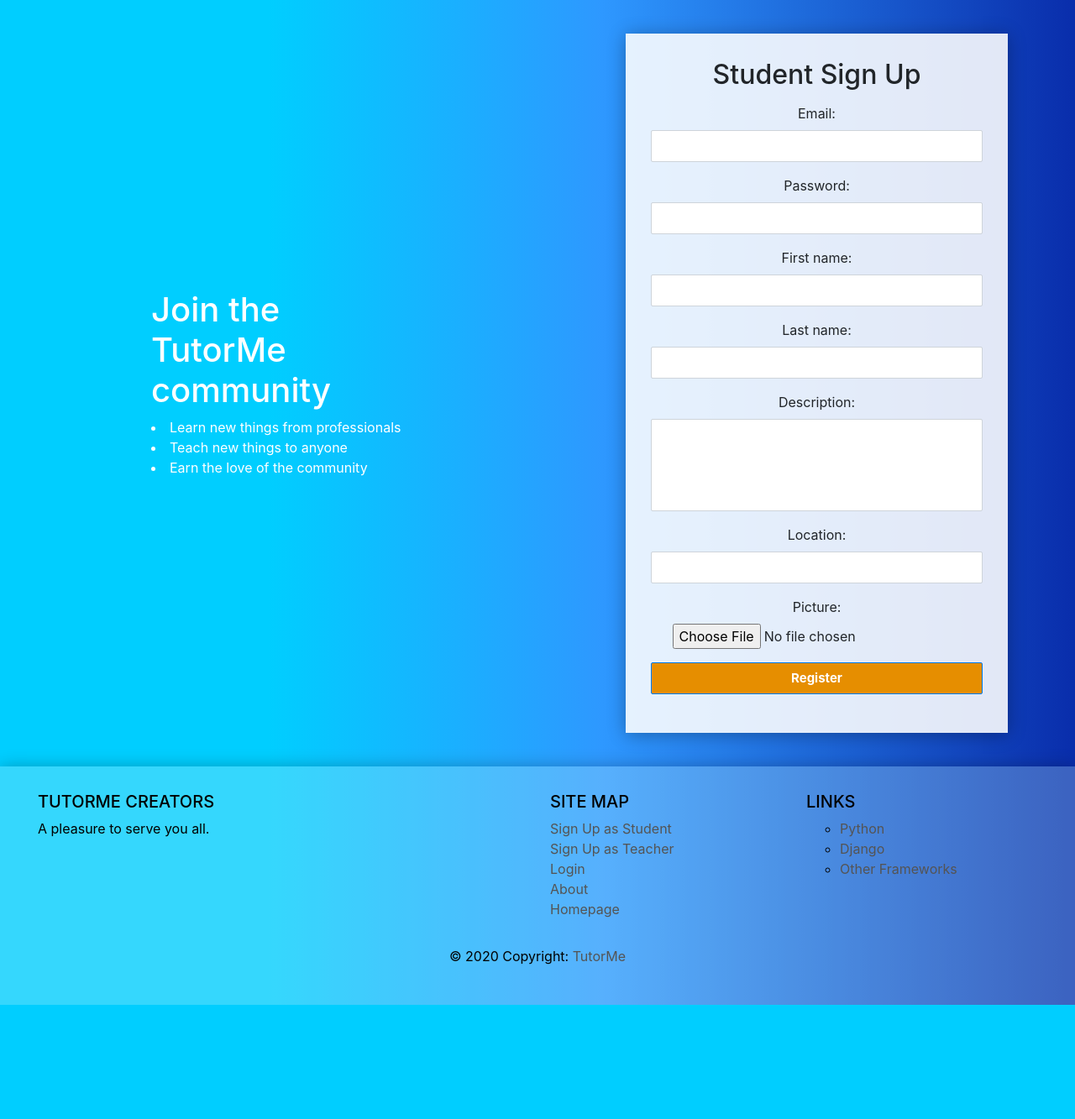
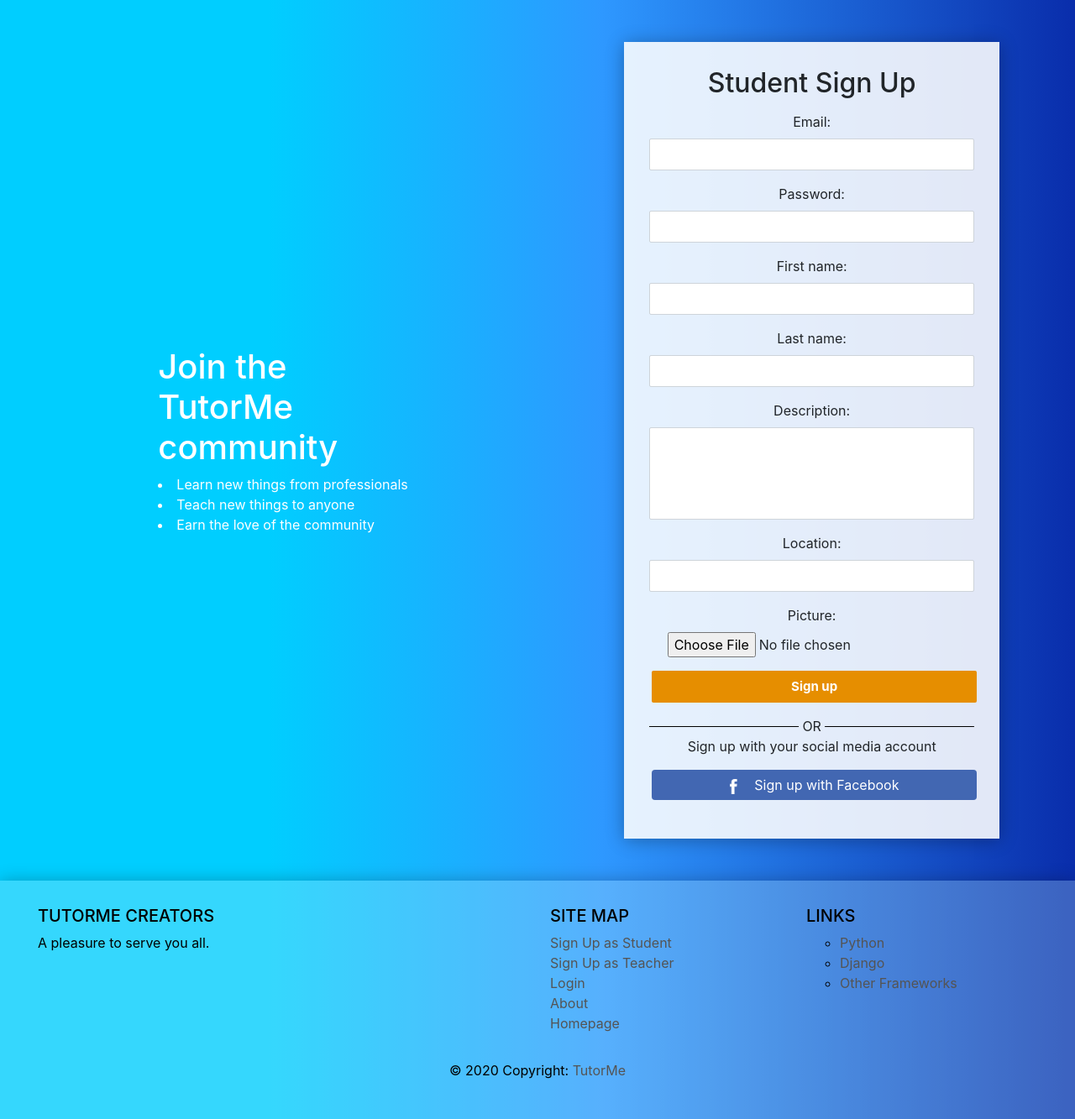
Before and after one commit to panagiotisp95/tutorme, a Django app: page /tutorme/register_student/ in a window 1280 px wide. Shown: the whole page at 84% size. Before the commit the page ends 1197 px from the top, so only its background shows below. Run offline with Django 3.2, Linux system fonts and the light colour scheme; data comes from the database, SQL or seed files in the repository; both versions use the stored data as it was after the commit; some libraries are stand-ins or nearby versions.

Commit message:
testing facebook login

```diff
--- a/TutorMe/static/css/register.css
+++ b/TutorMe/static/css/register.css
@@ -10,7 +10,7 @@
 }
 
 .register-done{
-    margin-bottom: 15px;
+    margin-top: 30px;
     background: #ffffffe0;
     box-shadow: 0px 2px 20px rgba(0, 0, 0, 0.3);
     padding: 30px;
@@ -60,3 +60,33 @@
 textarea {
    resize: none;
 }
+
+.btn {
+    border: none;
+    margin: 10px 3px 0;
+    opacity: 1;
+}
+
+.fb {
+    background: #4267B2;
+}
+
+.separator {
+    display: flex;
+    align-items: center;
+    text-align: center;
+}
+
+.separator::before, .separator::after {
+    content: '';
+    flex: 1;
+    border-bottom: 1px solid #000;
+}
+
+.separator::before {
+    margin-right: .25em;
+}
+
+.separator::after {
+    margin-left: .25em;
+}
--- a/TutorMe/static/javascript/register.js
+++ b/TutorMe/static/javascript/register.js
@@ -14,3 +14,8 @@ $(document).ready(function () {
         }
     });
 });
+
+function register(){
+    registerURL = $('#user_form').attr('action');
+    attemptLogin(registerURL);
+}
--- a/TutorMe/templates/tutorme/base.html
+++ b/TutorMe/templates/tutorme/base.html
@@ -72,6 +72,7 @@
             </div>
         </footer>
     </body>
+    <script src="{% static 'javascript/base.js' %}"></script>
     {% block afterBody_block %}
     {% endblock %}
 </html>
--- a/TutorMe/templates/tutorme/register.html
+++ b/TutorMe/templates/tutorme/register.html
@@ -11,13 +11,13 @@
 
 {% block body_block %}
     <div class="container">
-        <div class="row">
-            {% if registered %}
-                <div class="register-done">
-                    <strong>Thank you for registering!</strong><br>
-                    <a href="{% url 'tutorme:index' %}">Return to the homepage.</a> <br/>
-                </div>
-            {% else %}
+        {% if registered %}
+            <div class="register-done">
+                <strong>{{ registered_message }}</strong><br>
+                <a href="{% url 'tutorme:index' %}">Return to the login page.</a> <br/>
+            </div>
+        {% else %}
+            <div class="row centered">
                 <div class="col-md-5 offset-md-1 my-auto left">
                     <div class="join white-text">
                         <h1>Join the TutorMe community</h1>
@@ -40,13 +40,21 @@
                                 {{ teacher_form.as_p }}
                             {% endif %}
                             <div class="form-group">
-                                <button type="submit" name="submit" class="btn btn-primary login-btn btn-block">Register</button>
+                                <button type="submit" name="submit" class="btn btn-primary login-btn btn-block">Sign up</button>
+                            </div>
+                            <div class="separator black-text">OR</div>
+                            <p class="text-center black-text">Sign up with your social media account</p>
+                            <div class="form-group">
+                                <button class="btn fb btn-block white-text" onclick="register()">
+                                    <img src="{% static 'images/fbLogoWhite.png' %}" class="img-fluid" width="25" height="15" alt="Picture of tutorme" />
+                                    Sign up with Facebook
+                                </button>
                             </div>
                         </form>
                     </div>
                 </div>
-            {% endif %}
-        </div>
+            </div>
+        {% endif %}
     </div>
 {% endblock %}
 
--- a/TutorMe/tutorme/views.py
+++ b/TutorMe/tutorme/views.py
@@ -12,6 +12,7 @@ from django.contrib.auth.decorators import login_required
 from tutorme.models import Category, Student, Teacher, Review, User
 from datetime import datetime
 from django.conf import settings
+from .picture_downloader import PictureDownloader
 
 
 def index(request):
@@ -98,57 +99,70 @@ def add_category(request):
 
 
 def register_student(request):
-    # A boolean value for telling the template
-    # whether the registration was successful.
-    # Set to False initially. Code changes value to
-    # True when registration succeeds.
     registered = False
+    registered_message = 'Thank you for registering!'
+    if request.method == 'GET':
+        if 'registered' in request.GET:
+            if 'registered_message' in request.GET:
+                registered_message = request.GET['registered_message']
+            return render(request, 'tutorme/register.html', context={'registered': request.GET['registered'], 'registered_message': registered_message})
 
-    # If it's a HTTP POST, we're interested in processing form data.
     if request.method == 'POST':
-        # Attempt to grab information from the raw form information.
-        # Note that we make use of both UserForm and UserProfileForm.
         user_form = UserForm(request.POST)
         student_form = StudentForm(request.POST)
 
         # If the two forms are valid...
-        if user_form.is_valid():
-            # Save the user's form data to the database.
+        if user_form.is_valid() and student_form.is_valid():
             user = user_form.save()
 
-            # Now we hash the password with the set_password method.
-            # Once hashed, we can update the user object.
             user.set_password(user.password)
             user.save()
-            # Now sort out the UserProfile instance.
-            # Since we need to set the user attribute ourselves,
-            # we set commit=False. This delays saving the model
-            # until we're ready to avoid integrity problems.
+
             student = student_form.save(commit=False)
             student.user = user
 
-            # Did the user provide a profile picture?
-            # If so, we need to get it from the input form and
-            # put it in the UserProfile model.
             if 'picture' in request.FILES:
-                user.picture = request.FILES['picture']
+                student.picture = request.FILES['picture']
 
             student.save()
-
-            # Update our variable to indicate that the template
-            # registration was successful.
             registered = True
         else:
-            # Invalid form or forms - mistakes or something else?
-            # Print problems to the terminal.
-            print(user_form.errors)
+            email = request.POST.get('email')
+            if email:
+                if User.objects.get(email=email):
+                    registered = True
+                    registered_message = "Account already exists with email '" + email + "'"
+                    if request.POST.get('fb'):
+                        return HttpResponse("/tutorme/register_student/?registered=True&registered_message="+registered_message)
+            else:
+                if request.POST.get('fb'):
+                    print(request.POST.get('email'))
+                    print(request.POST.get('picture_url'))
+                    print(request.POST.get('last_name'))
+                    print(request.POST.get('first_name'))
+
+                    email = request.POST.get('email')
+                    first_name = request.POST.get('first_name')
+                    last_name = request.POST.get('last_name')
+                    picture_url = request.POST.get('picture_url')
+                    img = PictureDownloader().get_image_from_url(picture_url)
+
+                    user = User.objects.create_user(email, email)
+                    user.save()
+
+                    student = Student()
+                    student.user = user
+                    student.first_name = first_name
+                    student.last_name = last_name
+                    student.picture = img
+                    student.save()
+                    return HttpResponse("/tutorme/register_student/?registered=True")
+                else:
+                    return HttpResponse("Bad request")
     else:
-        # Not a HTTP POST, so we render our form using two ModelForm instances.
-        # These forms will be blank, ready for user input.
         user_form = UserForm()
         student_form = StudentForm()
-    # Render the template depending on the context.
-    return render(request, 'tutorme/register.html', context={'student': True, 'student_form': student_form, 'user_form': user_form, 'registered': registered})
+    return render(request, 'tutorme/register.html', context={'student': True, 'student_form': student_form, 'user_form': user_form, 'registered': registered, 'registered_message': registered_message})
 
 
 def register_teacher(request):
@@ -169,7 +183,7 @@ def register_teacher(request):
 
             registered = True
         else:
-            print(user_form.errors)
+            return HttpResponse("noth here")
     else:
         user_form = UserForm()
         teacher_form = TeacherForm()
```
Also changed, not shown: TutorMe/static/css/login.css (+0 -15 lines), TutorMe/static/javascript/base.js (+64 -0 lines), TutorMe/static/javascript/login.js (+2 -61 lines), TutorMe/tutorme/picture_downloader.py (added, +13 -0 lines), TutorMe/db.sqlite3, TutorMe/templates/tutorme/login.html (line endings or trailing spaces).
